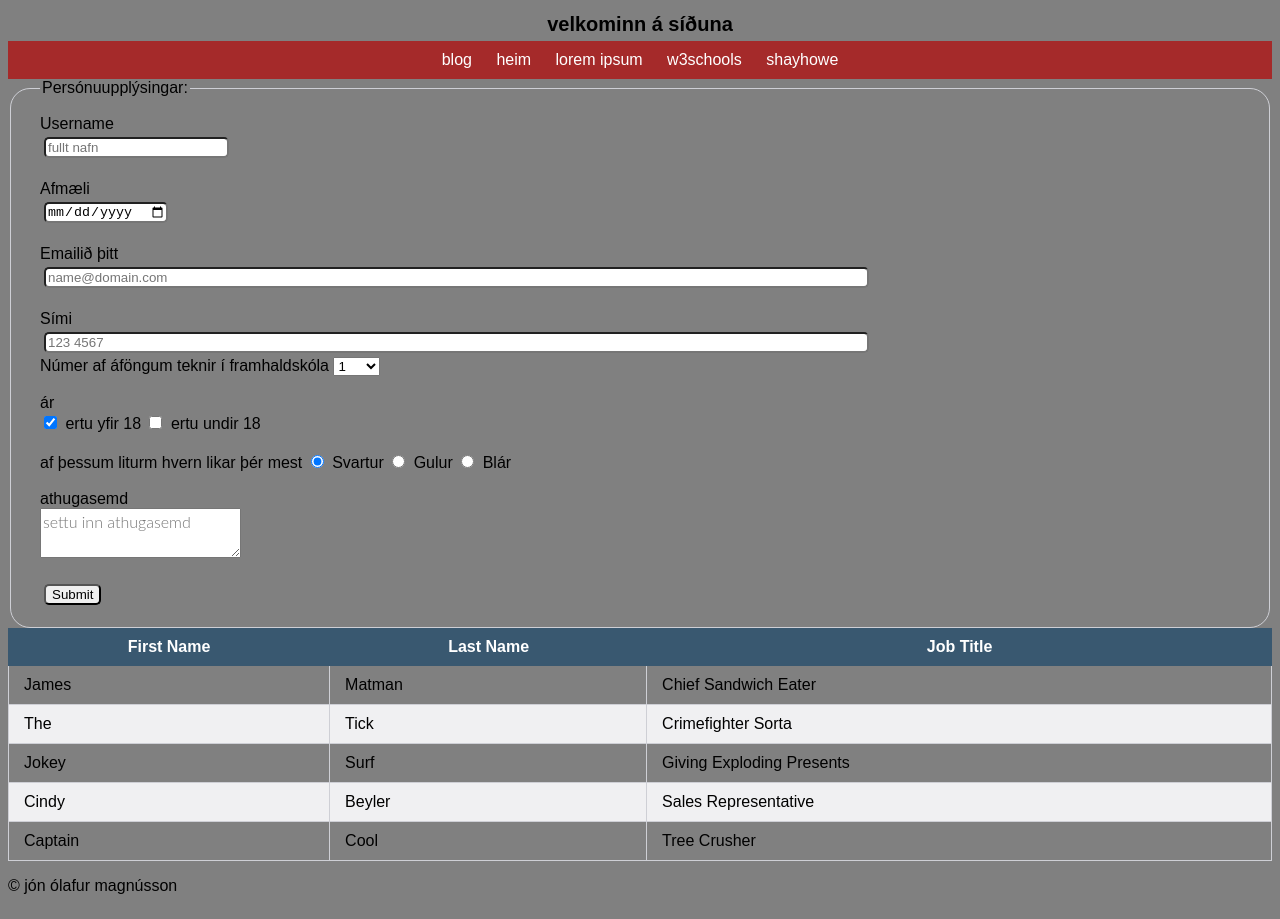
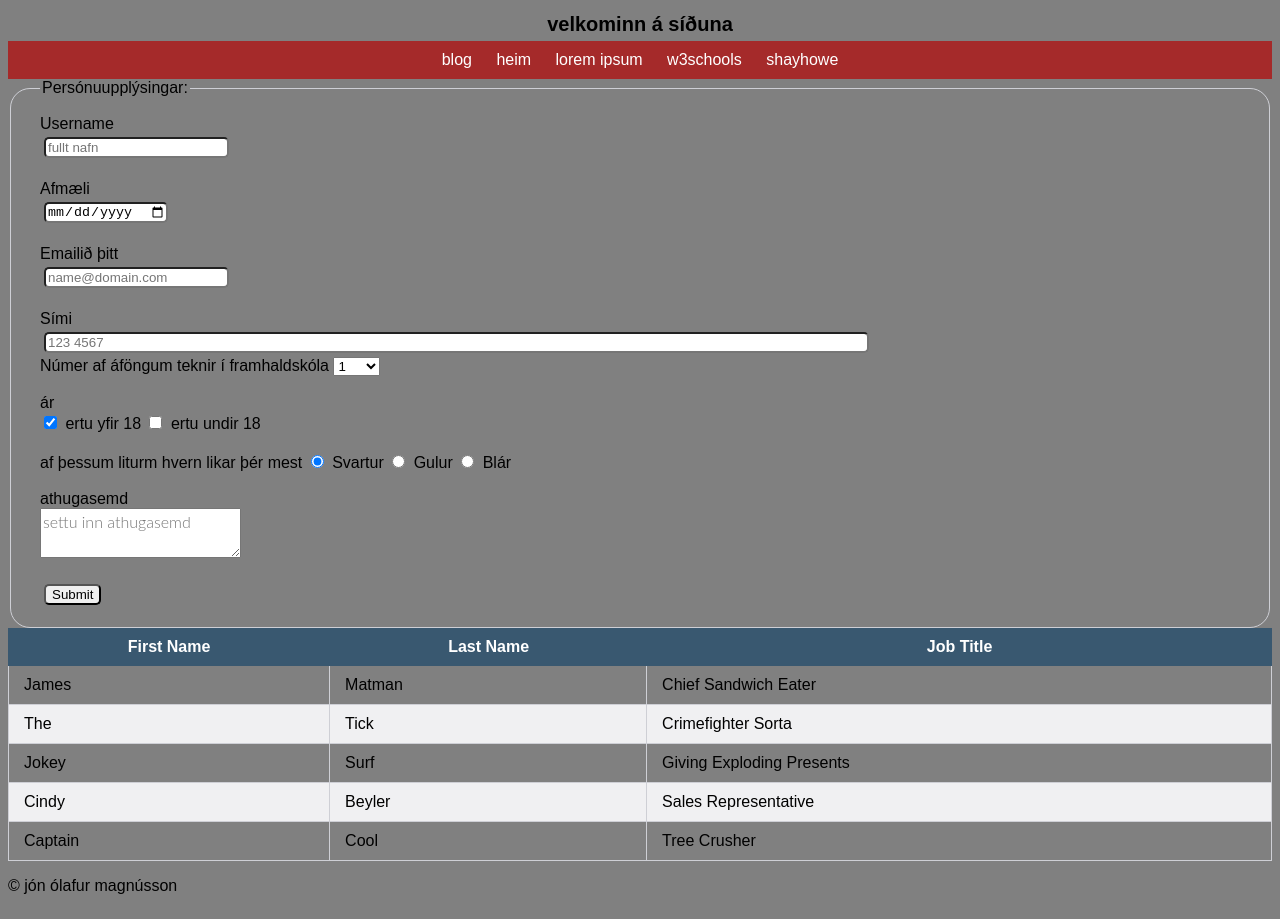
Before and after one commit to jonolimagnus/verkefni-6, a Jekyll site: the page built from index.html, in a window 1280 px wide. Built offline with Jekyll 4.4.1, drawn with Linux system fonts in a browser that asks for light colours.

Commit message:
Update index.html

```diff
--- a/index.html
+++ b/index.html
@@ -9,7 +9,6 @@ title: home
 	<title>verkefni 6</title>
 	<meta name="viewport" content="width=device-width, inital-scale=1">
 	<link rel="stylesheet" type="text/css" href="assets/css/still.css">
-
 </head>
 <body>
 
@@ -18,13 +17,13 @@ title: home
       <fieldset>
         <legend> Persónuupplýsingar: </legend>
         <label for="username">Username</label><br>
-        <input type="text" name="username" id="username" placeholder="fullt nafn" width=100% required=""><br><br>
+        <input type="text" name="username" id="username" placeholder="fullt nafn" width="100%" required=""><br><br>
 
         <label for="birthday">Afmæli</label><br>
         <input type="date" name="birthday" required="" /><br><br>
 
         <label for="email-address">Emailið þitt</label><br>
-        <input type="email" name="email-address" placeholder="name@domain.com" size="100%" required /><br><br>
+        <input type="email" name="email-address" placeholder="name@domain.com" required /><br><br>
 
         <label for="phone-number">Sími</label><br>
         <input type="tel" name="phone-number" placeholder="123 4567" required="" size="100%"><br>
```
